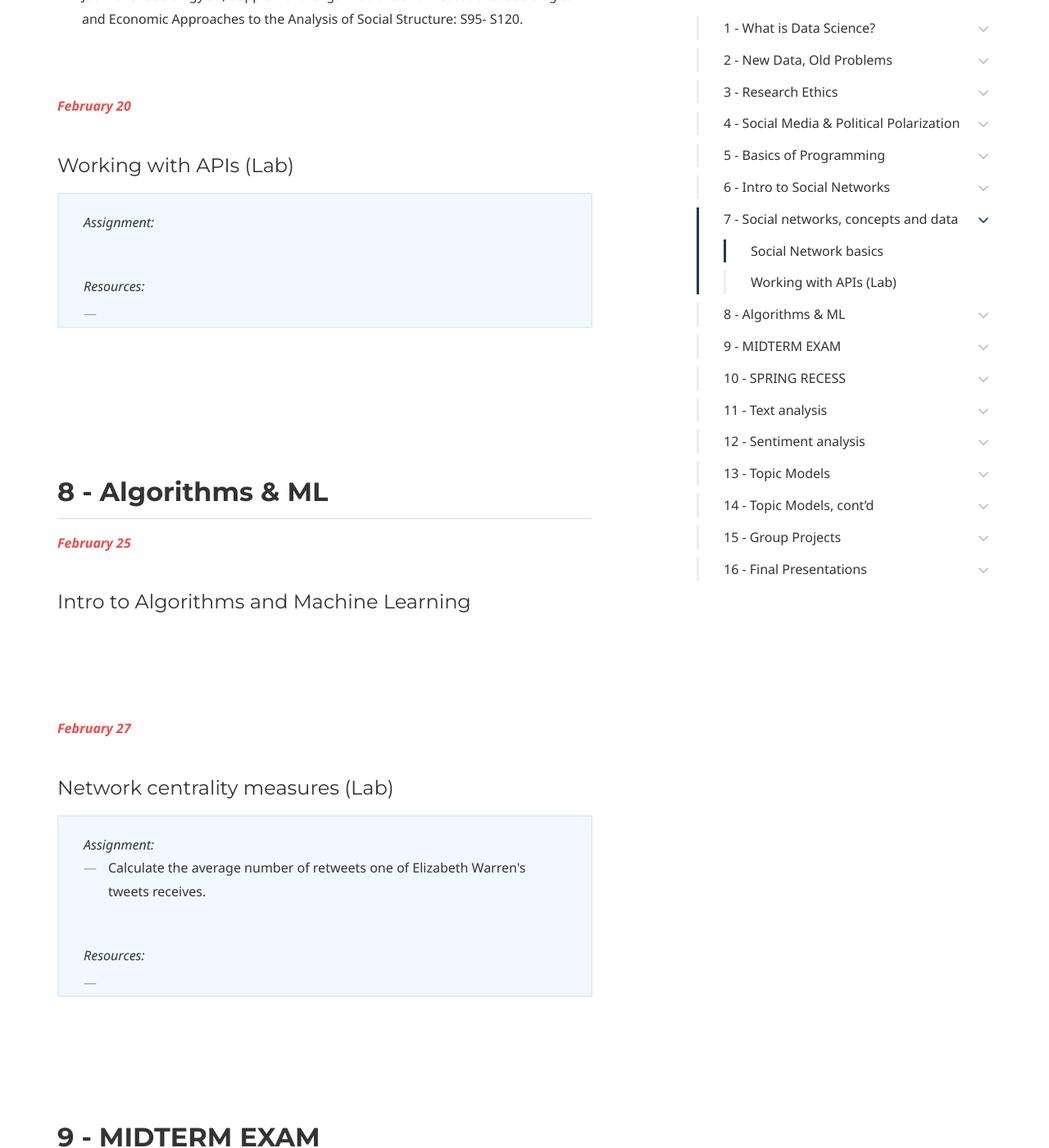
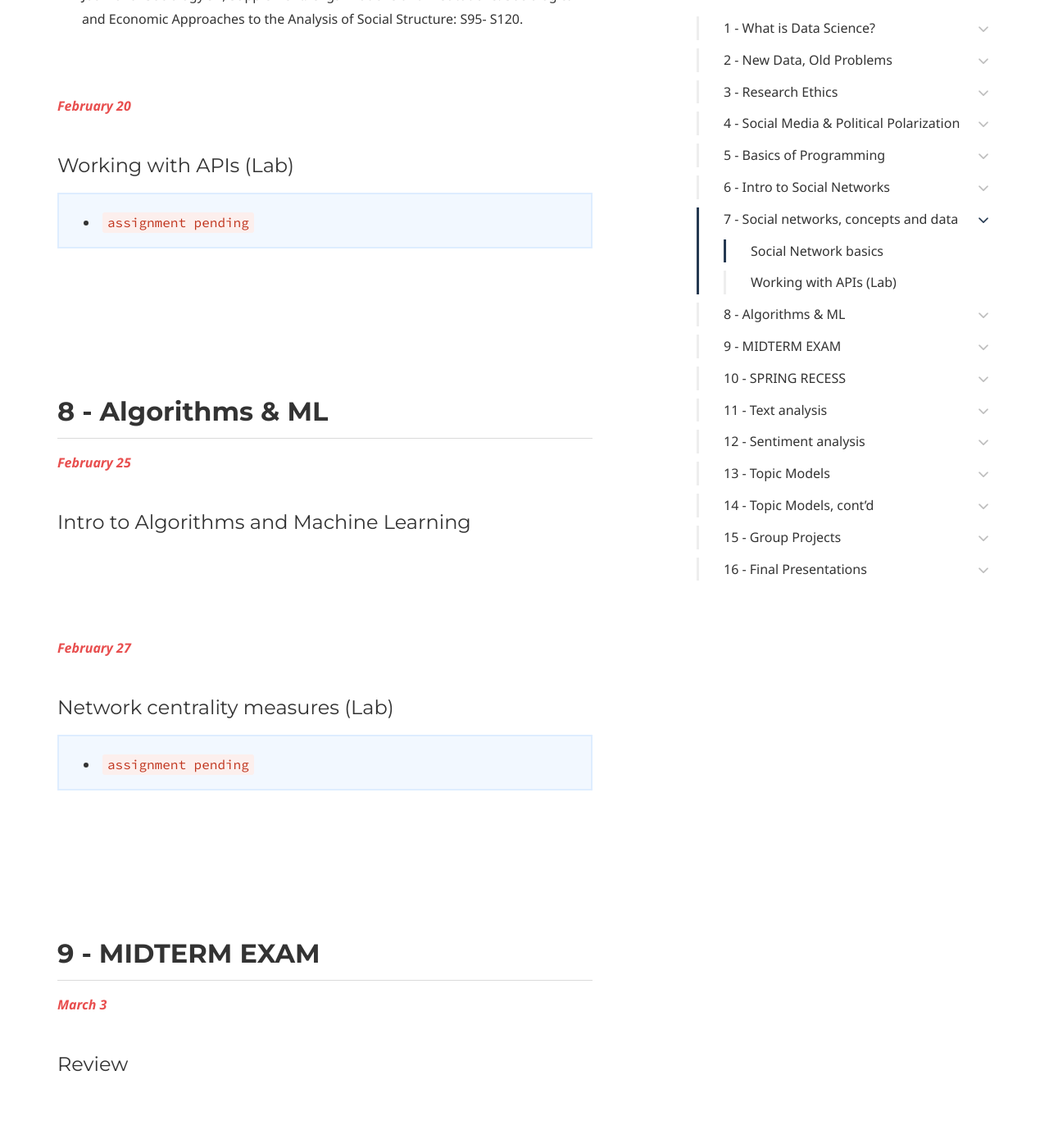
Before and after one commit to dssoc/dssoc.github.io, a Jekyll site: the page built from schedule.md, in a window 1280 px wide and 1400 px high, scrolled down 7638 px. Shown: the whole window at 82% size. Built offline with Jekyll 4.4.1, drawn with Linux system fonts in a browser that asks for light colours; some web fonts are replaced; some of the changed text lies outside the part shown.

Commit message:
fix schedule exercises

```diff
--- a/schedule.md
+++ b/schedule.md
@@ -228,15 +228,7 @@ American Mathematical Society Feature Column.
 <b><i><font color="#E84E4E">February 20</font></i></b>
 #### Working with APIs (Lab)
 <div class="callout callout--info">
-<i>Assignment:</i> <br/>
-<ul>
-</ul>
-<br/>
-
-<i>Resources:</i><br/>
-<ul>
-  <li></li>
-</ul>
+<li><code>assignment pending</code></li>
 </div>
 <br/><br/><br/><br/>
 
@@ -249,18 +241,9 @@ American Mathematical Society Feature Column.
 <b><i><font color="#E84E4E">February 27</font></i></b>
 #### Network centrality measures (Lab)
 <div class="callout callout--info">
-<i>Assignment:</i> <br/>
-<ul>
-<li>Calculate the average number of retweets one of Elizabeth Warren's tweets receives.</li>
-</ul>
-<br/>
-
-<i>Resources:</i><br/>
-<ul>
-  <li></li>
-</ul>
+<li><code>assignment pending</code></li>
 </div>
-<br/><br/><br/>
+<br/><br/><br/><br/>
 
 
 ## 9 - MIDTERM EXAM
@@ -297,16 +280,7 @@ American Mathematical Society Feature Column.
 <b><i><font color="#E84E4E">March 19</font></i></b>
 #### Intro to text data (Lab)
 <div class="callout callout--info">
-<i>Assignment:</i> <br/>
-<ul>
-<li></li>
-</ul>
-<br/>
-
-<i>Resources:</i><br/>
-<ul>
-  <li></li>
-</ul>
+<li><code>assignment pending</code></li>
 </div>
 <br/><br/><br/><br/>
 
@@ -325,16 +299,7 @@ American Mathematical Society Feature Column.
 <b><i><font color="#E84E4E">March 26</font></i></b>
 #### Word counts and Dictionaries (Lab)
 <div class="callout callout--info">
-<i>Assignment:</i> <br/>
-<ul>
-<li></li>
-</ul>
-<br/>
-
-<i>Resources:</i><br/>
-<ul>
-  <li></li>
-</ul>
+<li><code>assignment pending</code></li>
 </div>
 <br/><br/><br/><br/>
 
@@ -361,18 +326,10 @@ American Mathematical Society Feature Column.
 <b><i><font color="#E84E4E">April 7</font></i></b>
 #### Your First Topic Model (Lab)
 <div class="callout callout--info">
-<i>Assignment:</i> <br/>
-<ul>
-<li></li>
-</ul>
-<br/>
+<li><code>assignment pending</code></li>
+</div>
+<br/><br/><br/><br/>
 
-<i>Resources:</i><br/>
-<ul>
-  <li></li>
-</ul>
-</div>
-<br/><br/><br/>
 
 <b><i><font color="#E84E4E">April 9</font></i></b>
 #### the Future of Data Science
```
